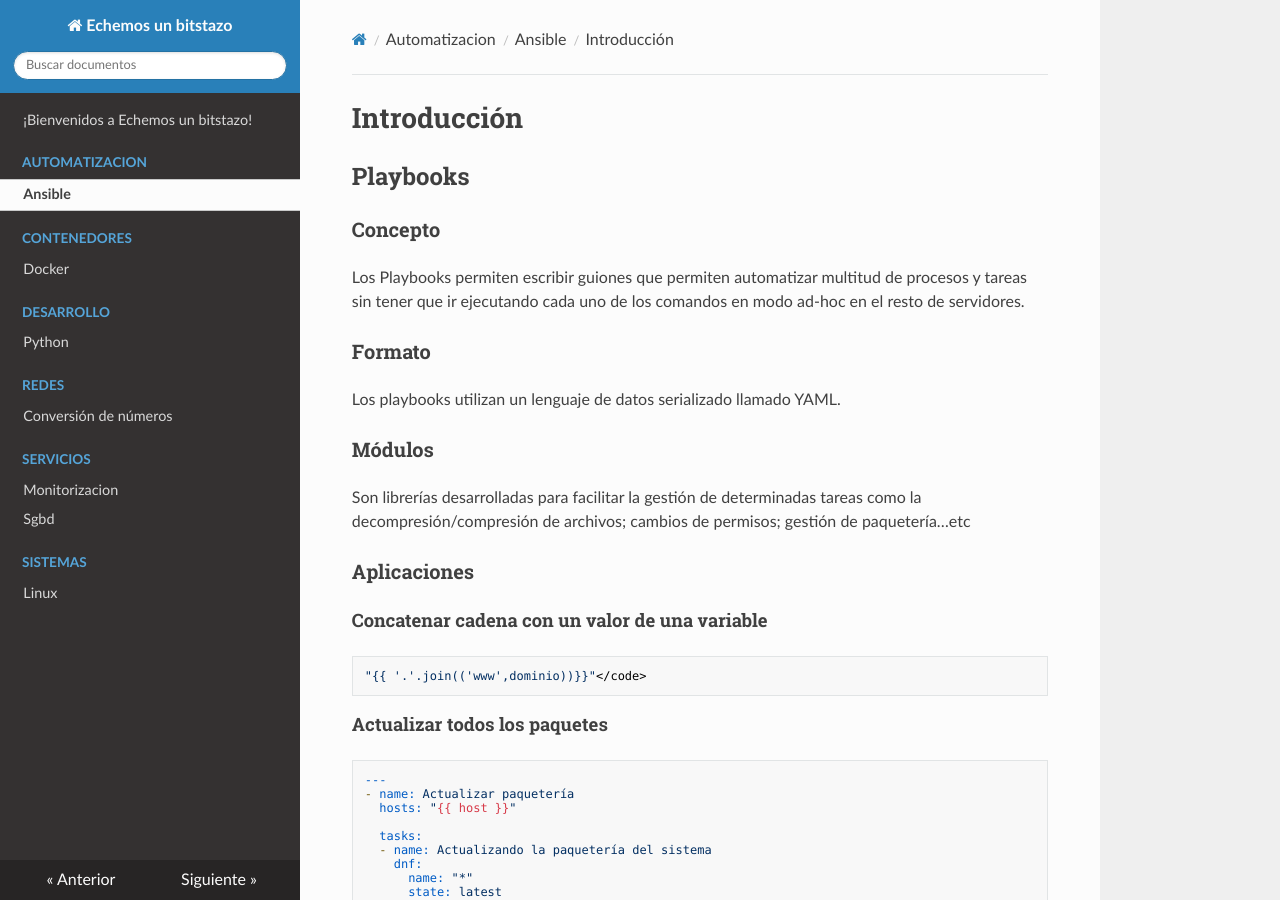
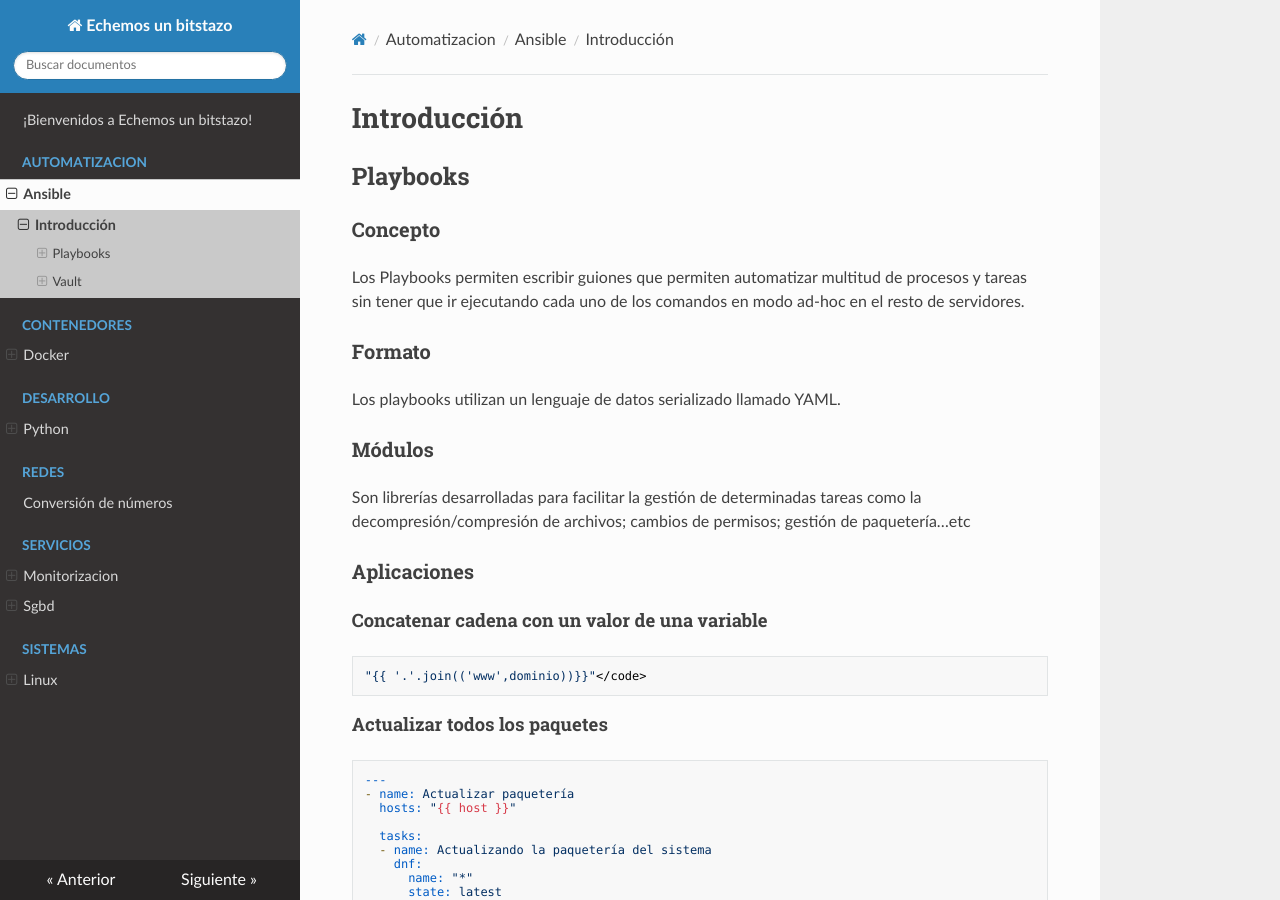
Before and after one commit to sincorchetes/echemosunbitstazo-docs, an MkDocs documentation site: the page built from docs/automatizacion/ansible/index.md, in a window 1280 px wide and 900 px high. Built offline with MkDocs 1.6.1, drawn with Linux system fonts in a browser that asks for light colours; nearby versions of some CDN libraries.

Commit message:
Actualizando

```diff
--- a/mkdocs.yaml
+++ b/mkdocs.yaml
@@ -9,4 +9,3 @@ theme:
       - bash
       - python
   locale: es
-  navigation_depth: 0
```
